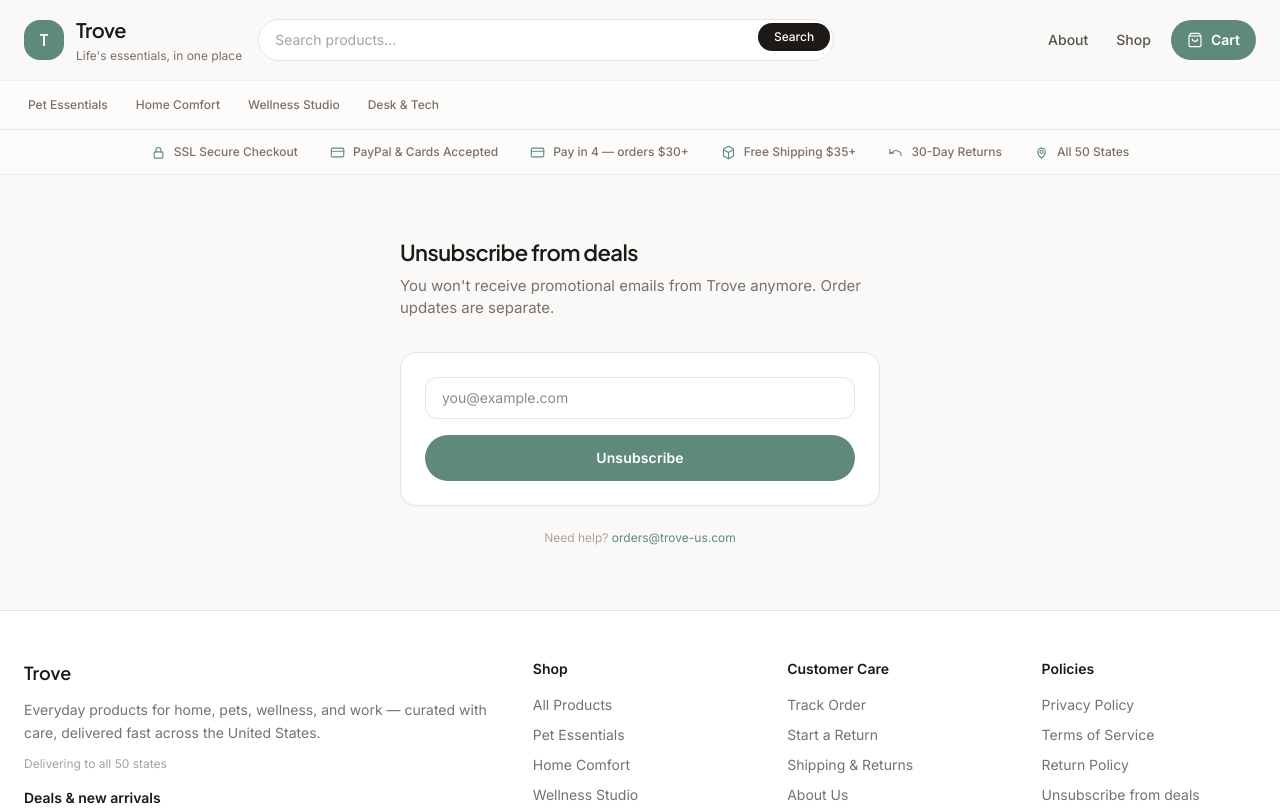
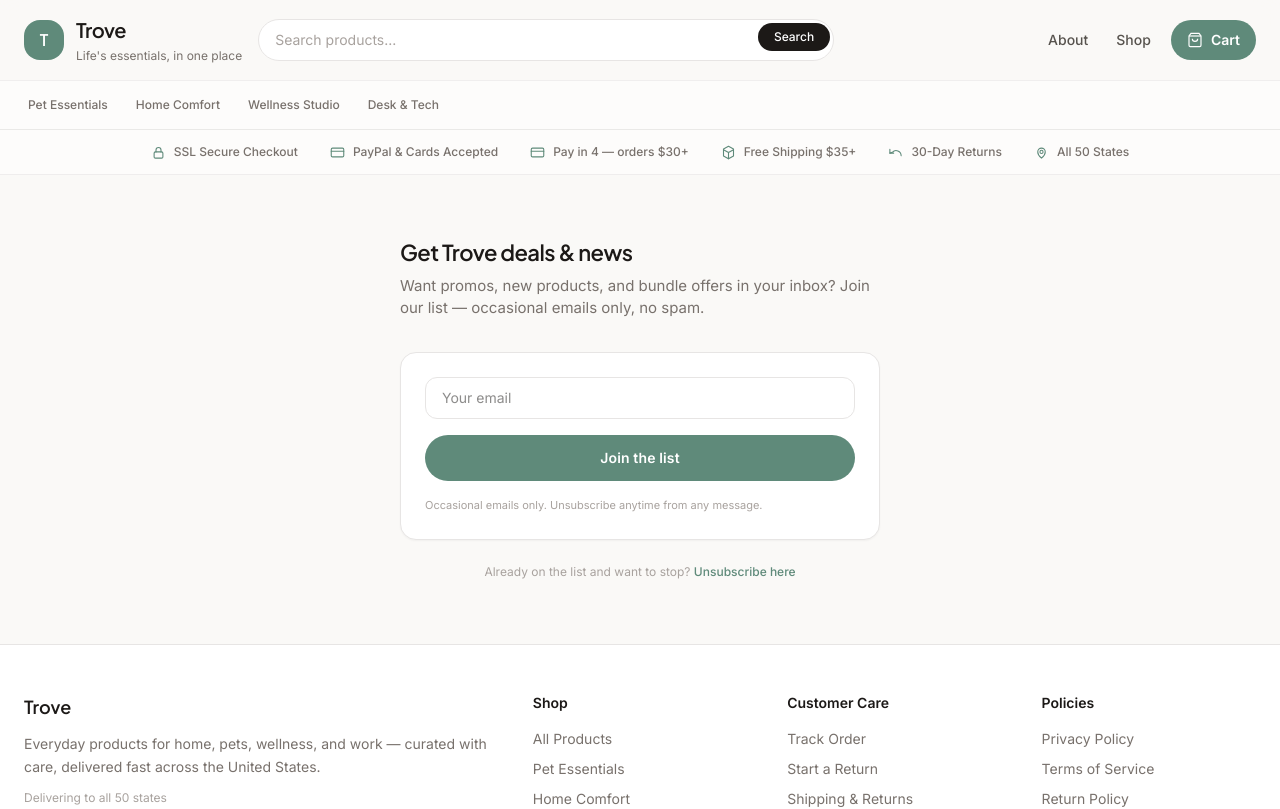
Before and after one commit to guinhok07-collab/trove-us, a Next.js app: page /unsubscribe in a window 1280 px wide. Shown: the top 809 px of the page. Built offline with nearby package versions, Linux system fonts and the light colour scheme; no server answers.

Commit message:
Reframe deals page as signup-first instead of unsubscribe-first.
Default /unsubscribe to join list for promos and news; keep unsubscribe via email link or preferences link.

Co-authored-by: Cursor <cursoragent@cursor.com>

```diff
--- a/src/app/privacy/page.tsx
+++ b/src/app/privacy/page.tsx
@@ -44,8 +44,8 @@ export default function PrivacyPage() {
           If you join our deals list or check the box at checkout, we may email
           you occasional offers and new arrivals. You can unsubscribe anytime
           from any message or at{" "}
-          <Link href="/unsubscribe" className="font-medium text-[#5f8a7a] hover:underline">
-            trove-us.com/unsubscribe
+          <Link href="/unsubscribe?action=unsubscribe" className="font-medium text-[#5f8a7a] hover:underline">
+            email preferences
           </Link>
           . Order-related emails (confirmations, tracking) are separate and
           still sent when you purchase.
--- a/src/app/unsubscribe/page.tsx
+++ b/src/app/unsubscribe/page.tsx
@@ -3,9 +3,9 @@ import { brand, copy } from "@/data/brand";
 import UnsubscribePageClient from "./unsubscribe-client";
 
 export const metadata: Metadata = {
-  title: `${copy.unsubscribeTitle} — ${brand.name}`,
-  description: copy.unsubscribeText,
-  robots: { index: false, follow: false },
+  title: `${copy.dealsPageTitle} — ${brand.name}`,
+  description: copy.dealsPageText,
+  robots: { index: true, follow: true },
 };
 
 export default function UnsubscribePage() {
--- a/src/app/unsubscribe/unsubscribe-client.tsx
+++ b/src/app/unsubscribe/unsubscribe-client.tsx
@@ -4,27 +4,60 @@ import Link from "next/link";
 import { useEffect, useState } from "react";
 import { brand, copy } from "@/data/brand";
 
+type PageMode = "signup" | "unsubscribe" | "loading";
+type Result = "idle" | "success" | "error";
+
 export default function UnsubscribePageClient() {
   const [email, setEmail] = useState("");
   const [token, setToken] = useState("");
-  const [status, setStatus] = useState<"idle" | "loading" | "done" | "error">(
-    "idle",
-  );
+  const [mode, setMode] = useState<PageMode>("signup");
+  const [result, setResult] = useState<Result>("idle");
   const [message, setMessage] = useState<string | null>(null);
 
   useEffect(() => {
     const params = new URLSearchParams(window.location.search);
     const qEmail = params.get("email")?.trim() ?? "";
     const qToken = params.get("token")?.trim() ?? "";
+    const wantsUnsubscribe = params.get("action") === "unsubscribe";
+
     if (qEmail) setEmail(qEmail);
     if (qToken) setToken(qToken);
+
     if (qEmail && qToken) {
-      void unsubscribe(qEmail, qToken);
+      setMode("loading");
+      void runUnsubscribe(qEmail, qToken);
+    } else if (wantsUnsubscribe) {
+      setMode("unsubscribe");
     }
   }, []);
 
-  async function unsubscribe(targetEmail: string, targetToken?: string) {
-    setStatus("loading");
+  async function runSubscribe(targetEmail: string) {
+    setResult("idle");
+    setMessage(null);
+
+    try {
+      const res = await fetch("/api/marketing/subscribe", {
+        method: "POST",
+        headers: { "Content-Type": "application/json" },
+        body: JSON.stringify({ email: targetEmail, source: "footer" }),
+      });
+      const data = await res.json();
+      if (!res.ok || !data.ok) {
+        throw new Error(data.error || "Could not subscribe.");
+      }
+      setResult("success");
+      setMessage(copy.dealsPageSuccess);
+      setEmail("");
+    } catch (err) {
+      setResult("error");
+      setMessage(
+        err instanceof Error ? err.message : "Could not subscribe. Try again.",
+      );
+    }
+  }
+
+  async function runUnsubscribe(targetEmail: string, targetToken?: string) {
+    setResult("idle");
     setMessage(null);
 
     try {
@@ -40,56 +73,78 @@ export default function UnsubscribePageClient() {
       if (!res.ok || !data.ok) {
         throw new Error(data.error || "Could not unsubscribe.");
       }
-      setStatus("done");
+      setMode("unsubscribe");
+      setResult("success");
       setMessage(copy.unsubscribeSuccess);
     } catch (err) {
-      setStatus("error");
+      setMode("unsubscribe");
+      setResult("error");
       setMessage(
         err instanceof Error ? err.message : "Could not unsubscribe. Try again.",
       );
     }
   }
 
-  async function handleSubmit(e: React.FormEvent) {
+  async function handleSignup(e: React.FormEvent) {
     e.preventDefault();
     if (!email.trim()) return;
-    await unsubscribe(email.trim(), token || undefined);
+    await runSubscribe(email.trim());
   }
 
+  async function handleUnsubscribe(e: React.FormEvent) {
+    e.preventDefault();
+    if (!email.trim()) return;
+    await runUnsubscribe(email.trim(), token || undefined);
+  }
+
+  if (mode === "loading") {
+    return (
+      <div className="mx-auto max-w-lg px-4 py-16 text-center">
+        <p className="text-sm text-[#78716c]">Updating your email preferences…</p>
+      </div>
+    );
+  }
+
+  if (mode === "unsubscribe") {
     return (
       <div className="mx-auto max-w-lg px-4 py-16">
         <h1 className="section-title text-2xl">{copy.unsubscribeTitle}</h1>
         <p className="section-subtitle mt-2">{copy.unsubscribeText}</p>
 
-      {status === "done" ? (
-        <div className="card mt-8 p-6 text-sm leading-relaxed text-[#57534e]">
+        {result === "success" ? (
+          <div className="card mt-8 space-y-4 p-6 text-sm leading-relaxed text-[#57534e]">
             <p>{message}</p>
             <Link
               href="/products"
-            className="mt-4 inline-block text-sm font-semibold text-[#5f8a7a]"
+              className="inline-block text-sm font-semibold text-[#5f8a7a]"
             >
               Continue shopping →
             </Link>
+            <p className="text-xs text-[#a8a29e]">
+              Changed your mind?{" "}
+              <Link href="/unsubscribe" className="text-[#5f8a7a] hover:underline">
+                Join the deals list again
+              </Link>
+            </p>
           </div>
         ) : (
-        <form onSubmit={handleSubmit} className="card mt-8 space-y-4 p-6">
+          <form onSubmit={handleUnsubscribe} className="card mt-8 space-y-4 p-6">
             <input
               type="email"
               required
               value={email}
               onChange={(e) => setEmail(e.target.value)}
-            placeholder="you@example.com"
-            aria-label="Email address"
+              placeholder={copy.newsletterPlaceholder}
+              aria-label={copy.newsletterPlaceholder}
               className="w-full rounded-xl border border-[#e7e5e4] px-4 py-2.5 text-sm outline-none focus:border-[#5f8a7a]/50 focus:ring-2 focus:ring-[#eef4f1]"
             />
             <button
               type="submit"
-            disabled={status === "loading"}
-            className="btn-primary w-full py-3 disabled:opacity-60"
+              className="w-full rounded-xl border border-[#e7e5e4] py-3 text-sm font-semibold text-[#57534e] hover:border-[#d6d3d1]"
             >
-            {status === "loading" ? "Updating…" : copy.unsubscribeButton}
+              {copy.unsubscribeButton}
             </button>
-          {message && status === "error" && (
+            {message && result === "error" && (
               <p className="text-sm text-[#991b1b]">{message}</p>
             )}
           </form>
@@ -97,10 +152,67 @@ export default function UnsubscribePageClient() {
 
         <p className="mt-6 text-center text-xs text-[#a8a29e]">
           Need help?{" "}
-        <a href={`mailto:${brand.supportEmail}`} className="text-[#5f8a7a] hover:underline">
+          <a
+            href={`mailto:${brand.supportEmail}`}
+            className="text-[#5f8a7a] hover:underline"
+          >
             {brand.supportEmail}
           </a>
         </p>
       </div>
     );
   }
+
+  return (
+    <div className="mx-auto max-w-lg px-4 py-16">
+      <h1 className="section-title text-2xl">{copy.dealsPageTitle}</h1>
+      <p className="section-subtitle mt-2">{copy.dealsPageText}</p>
+
+      {result === "success" ? (
+        <div className="card mt-8 space-y-4 p-6 text-sm leading-relaxed text-[#57534e]">
+          <p>{message}</p>
+          <Link
+            href="/products"
+            className="inline-block text-sm font-semibold text-[#5f8a7a]"
+          >
+            Start shopping →
+          </Link>
+        </div>
+      ) : (
+        <form onSubmit={handleSignup} className="card mt-8 space-y-4 p-6">
+          <input
+            type="email"
+            required
+            value={email}
+            onChange={(e) => setEmail(e.target.value)}
+            placeholder={copy.newsletterPlaceholder}
+            aria-label={copy.newsletterPlaceholder}
+            className="w-full rounded-xl border border-[#e7e5e4] px-4 py-2.5 text-sm outline-none focus:border-[#5f8a7a]/50 focus:ring-2 focus:ring-[#eef4f1]"
+          />
+          <button
+            type="submit"
+            className="btn-primary w-full py-3"
+          >
+            {copy.dealsPageButton}
+          </button>
+          {message && result === "error" && (
+            <p className="text-sm text-[#991b1b]">{message}</p>
+          )}
+          <p className="text-[11px] leading-relaxed text-[#a8a29e]">
+            {copy.newsletterFinePrint}
+          </p>
+        </form>
+      )}
+
+      <p className="mt-6 text-center text-xs text-[#a8a29e]">
+        {copy.dealsPageUnsubscribeHint}{" "}
+        <Link
+          href="/unsubscribe?action=unsubscribe"
+          className="font-medium text-[#5f8a7a] hover:underline"
+        >
+          {copy.dealsPageUnsubscribeLink}
+        </Link>
+      </p>
+    </div>
+  );
+}
--- a/src/components/site-footer.tsx
+++ b/src/components/site-footer.tsx
@@ -103,7 +103,7 @@ export function SiteFooter() {
             </li>
             <li>
               <Link href="/unsubscribe" className="hover:text-[#4d7366]">
-                Unsubscribe from deals
+                Deals & email signup
               </Link>
             </li>
           </ul>
--- a/src/data/brand.ts
+++ b/src/data/brand.ts
@@ -114,10 +114,18 @@ export const copy = {
   newsletterSuccess: "You're on the list. Watch your inbox for Trove deals.",
   newsletterFinePrint:
     "Occasional emails only. Unsubscribe anytime from any message.",
-  unsubscribeTitle: "Unsubscribe from deals",
+  dealsPageTitle: "Get Trove deals & news",
+  dealsPageText:
+    "Want promos, new products, and bundle offers in your inbox? Join our list — occasional emails only, no spam.",
+  dealsPageButton: "Join the list",
+  dealsPageSuccess:
+    "You're in! Watch your inbox for Trove deals, new arrivals, and early access to sales.",
+  dealsPageUnsubscribeHint: "Already on the list and want to stop?",
+  dealsPageUnsubscribeLink: "Unsubscribe here",
+  unsubscribeTitle: "Email preferences",
   unsubscribeText:
-    "You won't receive promotional emails from Trove anymore. Order updates are separate.",
+    "Enter your email to stop promotional messages. Order confirmations and shipping updates are separate.",
   unsubscribeButton: "Unsubscribe",
   unsubscribeSuccess:
-    "You're unsubscribed from Trove deals. You can still shop anytime at trove-us.com.",
+    "Done — you won't receive promotional emails from Trove anymore. You can still shop anytime.",
 } as const;
```
Lines whose indentation alone changed are shown as unchanged.
